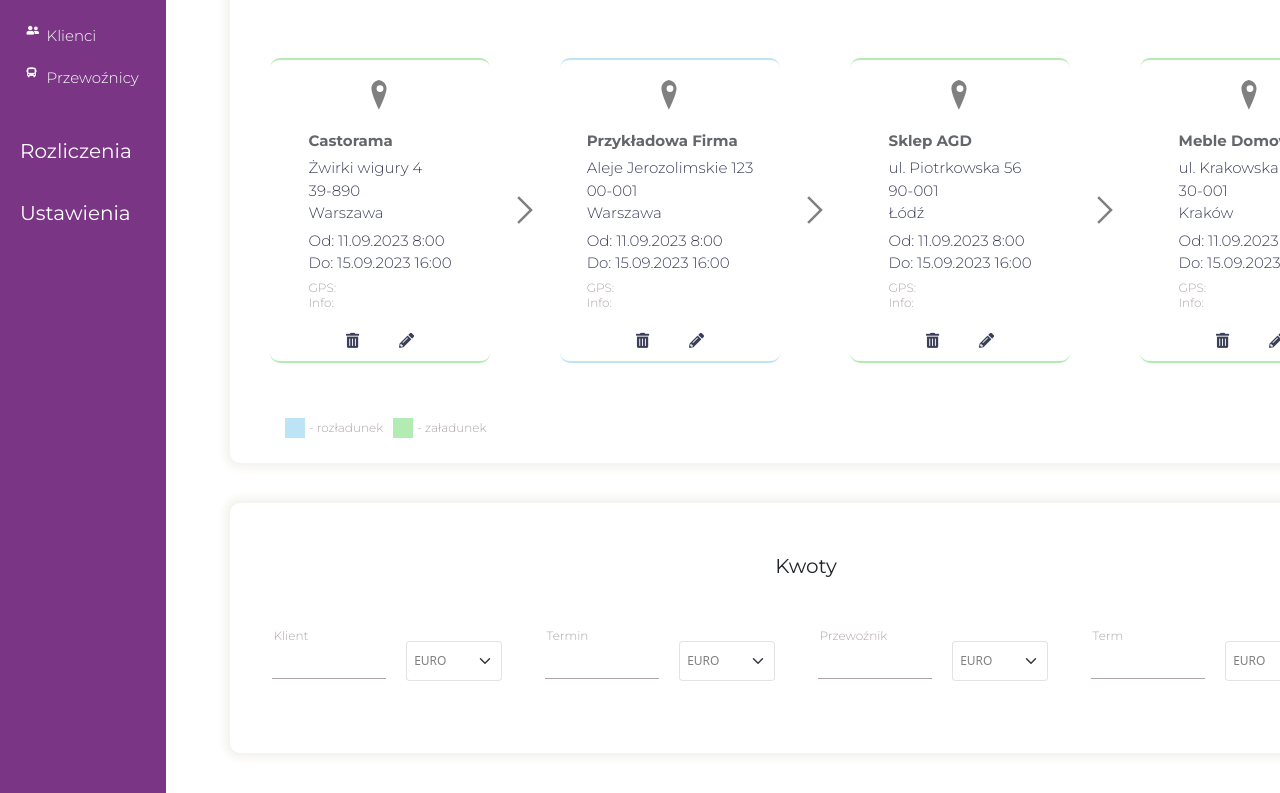
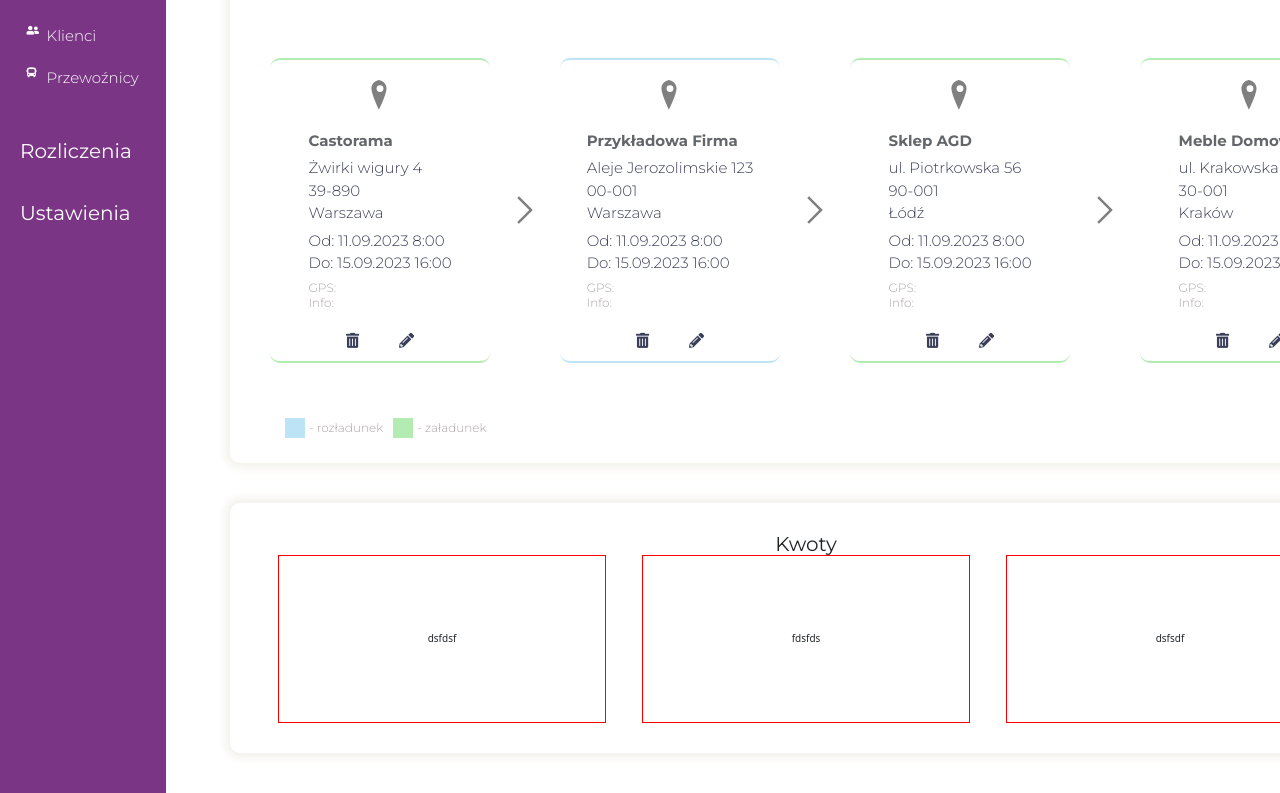
Before and after one commit to wiewiex/sped-app, a Next.js app: page /details in a window 1280 px wide. Shown: the part 564-1357 px from the top of the page. Built offline with nearby package versions, Linux system fonts and the light colour scheme.

Commit message:
amounts read sketch

```diff
--- a/src/components/common/Amounts/AmountsRead.tsx
+++ b/src/components/common/Amounts/AmountsRead.tsx
@@ -1,24 +1,30 @@
 import { H3, Text } from '@/components/views/styledTexts';
 import Tile from '@/components/common/_elements/Tile';
-import { Container } from '@/components/views/styledContainers';
+import { Container, ElementPositionWrapper } from '@/components/views/styledContainers';
 import PrimaryTextInput from '@/components/common/_elements/PrimaryTextInput';
 import CustomSelect from '@/components/common/_elements/CustomSelect';
+import PenOnQuarter from '../_icons/PenOnQuarter';
+import { ReactNode } from 'react';
 
 export default function AmountsRead() {
   return (
     <Tile mobileWidth="100%" minHeight="25rem" mobileMinHeight="30rem">
       <H3>Kwoty</H3>
       <Container
+        flex={1}
         $mobileWrap
         mobileWidth="100%"
         flexDirection="row"
         justifyContent="space-around"
+        alignItems="stretch"
       >
-        <Item label="Klient" selectOptions={['EURO', 'PRZELEW']} />
-        <Item label="Termin" selectOptions={['EURO', 'PRZELEW']} />
-        <Item label="Przewoźnik" selectOptions={['EURO', 'PRZELEW']} />
-        <Item label="Term" selectOptions={['EURO', 'PRZELEW']} />
+        <Column>dsfdsf</Column>
+        <Column>fdsfds</Column>
+        <Column>dsfsdf</Column>
       </Container>
+      <ElementPositionWrapper mobileRight="0" mobileBottom="0">
+        <PenOnQuarter />
+      </ElementPositionWrapper>
     </Tile>
   );
 }
@@ -31,3 +37,9 @@ const Item = ({ label, selectOptions }: { label: string; selectOptions: string[]
     </Container>
   </Container>
 );
+
+const Column = ({ children }: { children: ReactNode }) => (
+  <Container border="1px solid red" width="30%">
+    {children}
+  </Container>
+);
```
